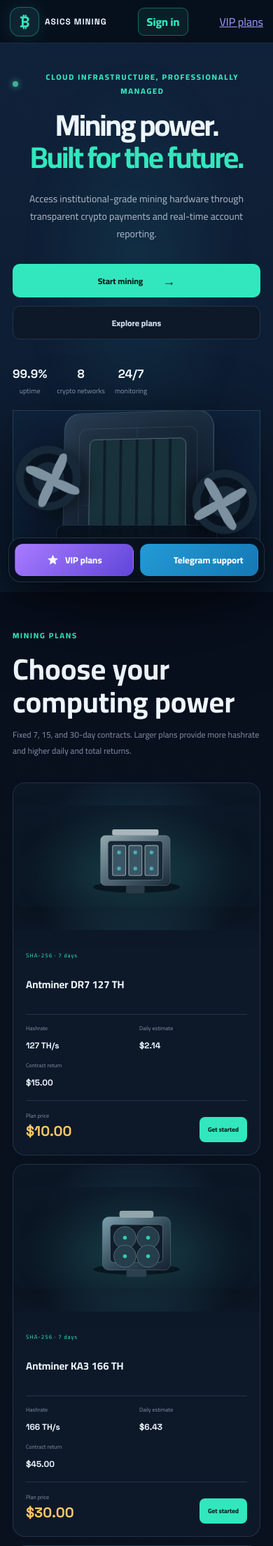
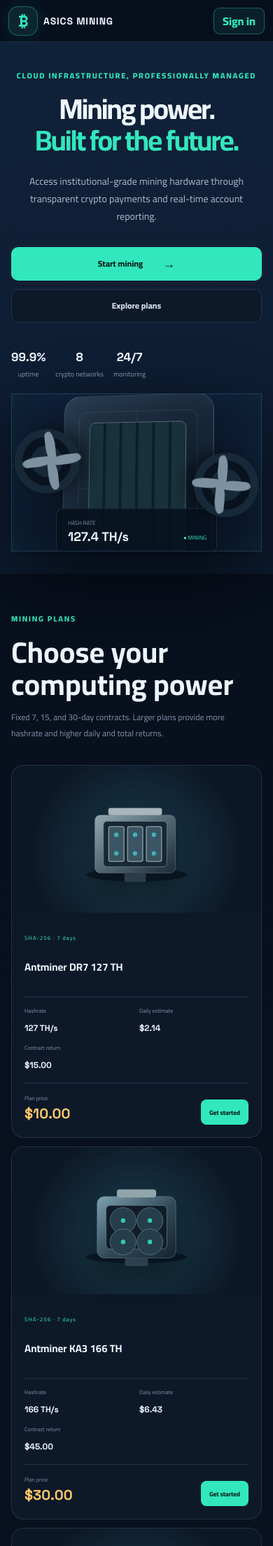
Before and after one commit to unix-dipper/asics-mining-dashboard, a PHP site: page / in a window 390 px wide. Shown: the top 2209 px of the page at 70% size. Run offline with PHP 8.4, Linux system fonts and the light colour scheme; data comes from the database, SQL or seed files in the repository; data that the repository does not hold is empty.

Commit message:
Simplify UI refresh and keep changes frontend-only

```diff
--- a/index.php
+++ b/index.php
@@ -11,5 +11,5 @@
     <link rel="stylesheet" href="styles.css" />
     <link rel="stylesheet" href="ui-refresh.css" />
   </head>
-  <body><div id="app"></div><div class="toast" id="toast"></div><script src="app.js"></script><script src="ui-refresh.js"></script></body>
+  <body><div id="app"></div><div class="toast" id="toast"></div><script src="app.js"></script></body>
 </html>
--- a/ui-refresh.css
+++ b/ui-refresh.css
@@ -1,199 +1,146 @@
-/* Modern visual layer for the public site and member dashboard. */
+/* UI-only polish. Keep the existing PHP/API behavior and original layout intact. */
 :root {
-  color-scheme: dark;
-  --refresh-bg: #07101d;
-  --refresh-surface: rgba(15, 28, 46, .88);
-  --refresh-line: rgba(148, 181, 218, .16);
-  --refresh-mint: #55f0c2;
-  --refresh-blue: #75caff;
-  --refresh-violet: #aa91ff;
-  --refresh-shadow: 0 22px 65px rgba(0, 0, 0, .28);
+  --ui-ink: #edf5ff;
+  --ui-muted: #9aaec3;
+  --ui-line: rgba(149, 183, 215, .16);
+  --ui-mint: #55e5bc;
+  --ui-blue: #70c4ff;
+  --ui-violet: #a38aff;
   scroll-behavior: smooth;
 }
 
-html { scroll-padding-top: 92px; }
-body { overflow-x: clip; }
+*, *::before, *::after { box-sizing: border-box; }
+html { scroll-padding-top: 84px; }
+body { overflow-x: hidden; }
 button, a { -webkit-tap-highlight-color: transparent; }
 button:focus-visible, a:focus-visible, input:focus-visible, textarea:focus-visible, select:focus-visible {
-  outline: 2px solid var(--refresh-mint);
+  outline: 2px solid var(--ui-mint);
   outline-offset: 3px;
 }
 
-/* A calmer glass treatment with brighter, more legible interactive states. */
-.panel, .right-panel, .market-card, .plan-card, .metric-card, .form-panel, .data-panel {
-  min-width: 0;
-  box-shadow: var(--refresh-shadow);
-  backdrop-filter: blur(14px);
+/* Public landing page: preserve its content and structure; refine the finish. */
+.public-header {
+  background: rgba(7, 15, 28, .92);
+  border-bottom-color: var(--ui-line);
+  backdrop-filter: blur(16px);
 }
-.market-card, .plan-card, .metric-card, .data-panel, .form-panel {
-  transition: transform .28s cubic-bezier(.2,.8,.2,1), border-color .25s ease, box-shadow .25s ease;
+.public-brand strong { letter-spacing: .06em; }
+.public-main { min-width: 0; overflow-x: clip; }
+.hero-section { min-width: 0; align-items: center; }
+.hero-copy, .rig-stage { animation: ui-enter .65s cubic-bezier(.2,.8,.2,1) both; }
+.rig-stage { animation-delay: .1s; }
+.hero-copy h1 { line-height: 1.1; text-wrap: balance; }
+.hero-copy p { max-width: 58ch; line-height: 1.8; }
+.rig-stage {
+  overflow: hidden;
+  border: 1px solid rgba(112, 196, 255, .2);
+  box-shadow: 0 24px 70px rgba(0, 0, 0, .35), inset 0 0 48px rgba(85, 229, 188, .06);
 }
-.market-card:hover, .plan-card:hover, .metric-card:hover {
-  transform: translateY(-4px);
-  border-color: rgba(85, 240, 194, .38);
-  box-shadow: 0 24px 60px rgba(0, 0, 0, .34), 0 0 28px rgba(85, 240, 194, .07);
+.rig-glow { animation: ui-glow 5s ease-in-out infinite alternate; }
+.rig-fan { animation: ui-spin 9s linear infinite; transform-origin: center; }
+.rig-fan.fan-right { animation-direction: reverse; }
+.public-products, .vip-marketing { scroll-margin-top: 84px; }
+.public-section-heading h2 { text-wrap: balance; }
+.public-product-grid, .vip-plan-grid { align-items: stretch; }
+.public-product-grid > *, .vip-plan-grid > * { min-width: 0; }
+.public-product-grid img, .vip-plan-grid img {
+  display: block;
+  width: 100%;
+  max-width: 100%;
+  height: clamp(110px, 14vw, 180px);
+  object-fit: contain;
 }
 
-/* Landing page rhythm and animated hero. */
-.public-header {
-  min-height: 76px;
-  height: auto;
-  background: rgba(6, 13, 24, .82);
-  border-bottom-color: var(--refresh-line);
-  backdrop-filter: blur(18px);
+/* Existing product SVGs read more clearly without changing product/API data. */
+.market-card, .plan-card, .metric-card, .form-panel, .data-panel { min-width: 0; }
+.market-card, .plan-card { transition: transform .22s ease, border-color .22s ease, box-shadow .22s ease; }
+.market-card:hover, .plan-card:hover {
+  transform: translateY(-3px);
+  border-color: rgba(85, 229, 188, .4);
+  box-shadow: 0 18px 42px rgba(0, 0, 0, .28);
 }
-.public-brand, .public-nav, .public-header > div, .public-header > nav { min-width: 0; }
-.public-brand strong { letter-spacing: .08em; }
-.public-main { overflow: clip; }
-.hero-section {
-  position: relative;
-  isolation: isolate;
-  min-height: min(690px, calc(100svh - 76px));
+.market-card img, .plan-card img { max-width: 100%; object-fit: contain; }
+.table-wrap, .admin-table-wrap { max-width: 100%; overflow-x: auto; overscroll-behavior-inline: contain; }
+
+/* Keep the existing VIP action visible and tappable on narrow screens. */
+button[data-action="vip"], a[data-action="vip"] {
+  min-width: 42px;
+  min-height: 40px;
   align-items: center;
-  gap: clamp(24px, 5vw, 72px);
-  padding-top: clamp(48px, 7vw, 96px);
-  padding-bottom: clamp(48px, 7vw, 96px);
+  justify-content: center;
 }
-.hero-section::before {
-  position: absolute;
-  z-index: -1;
-  inset: 3% 12% auto;
-  height: 75%;
-  content: "";
-  pointer-events: none;
-  background: radial-gradient(ellipse, rgba(39, 151, 164, .14), transparent 68%);
-  filter: blur(22px);
-}
-.hero-copy, .rig-stage { animation: refresh-rise .8s cubic-bezier(.2,.8,.2,1) both; }
-.rig-stage { animation-delay: .12s; }
-.hero-copy h1 { line-height: 1.08; letter-spacing: -.055em; text-wrap: balance; }
-.hero-copy p { max-width: 58ch; line-height: 1.8; }
-.public-kicker { display: inline-flex; align-items: center; gap: 9px; }
-.public-kicker::before {
-  width: 8px; height: 8px; border-radius: 50%; content: "";
-  background: var(--refresh-mint); box-shadow: 0 0 18px var(--refresh-mint);
-  animation: refresh-pulse 2s ease-in-out infinite;
-}
-.rig-stage { isolation: isolate; overflow: hidden; border: 1px solid rgba(126, 201, 220, .2); box-shadow: 0 30px 90px rgba(0,0,0,.4), inset 0 0 50px rgba(70, 182, 191, .08); }
-.rig-glow { animation: refresh-glow 5s ease-in-out infinite alternate; }
-.rig-fan { animation: refresh-fan 8s linear infinite; }
-.rig-fan.fan-right { animation-direction: reverse; }
 
-/* Product art slots stay proportional and crop safely on every card size. */
-.public-product-grid, .vip-plan-grid { align-items: stretch; }
-.public-product-grid > *, .vip-plan-grid > * { min-width: 0; }
-.public-product-grid img, .vip-plan-grid img, .public-product-image, .product-image {
-  display: block;
-  max-width: 100%;
-  object-fit: contain;
-}
-.public-product-grid img, .vip-plan-grid img {
-  width: 100%;
-  height: clamp(112px, 15vw, 190px);
-  padding: 12px;
-  border-radius: 16px;
-  background: radial-gradient(ellipse at 50% 65%, rgba(52, 189, 169, .14), rgba(11, 24, 39, .64) 68%);
-}
-.public-products, .vip-marketing, .about-section, .contact-section { scroll-margin-top: 84px; }
-.public-products, .vip-marketing { padding-top: clamp(58px, 8vw, 100px); padding-bottom: clamp(58px, 8vw, 100px); }
-.public-section-heading { gap: 20px; }
-.public-section-heading h2 { text-wrap: balance; }
-.public-footer { padding-bottom: max(24px, env(safe-area-inset-bottom)); }
-
-/* Keep long dashboard values and tables within their cards rather than overlapping. */
-.app-shell, .dashboard, .main-content, .content-area, .page-content { min-width: 0; max-width: 100%; }
-.dashboard { grid-template-columns: minmax(0, 1fr); }
-.market-list, .stats-grid, .settings-grid, .vip-plan-grid, .public-product-grid { grid-template-columns: repeat(auto-fit, minmax(min(100%, 230px), 1fr)); }
-.table-wrap, .admin-table-wrap { max-width: 100%; overflow-x: auto; overscroll-behavior-inline: contain; }
-.table-wrap table, .admin-table-wrap table { min-width: 620px; }
-.topbar, .page-heading, .public-section-heading { min-width: 0; }
-.page-heading > *, .topbar > *, .market-card-top > * { min-width: 0; }
-
-/* Mobile: no horizontal page overflow, thumb-friendly controls and always-visible VIP access. */
-.mobile-vip-trigger, .refresh-mobile-actions, .refresh-telegram-link { display: none; }
 @media (max-width: 1000px) {
-  .hero-section { min-height: auto; }
-  .public-header { gap: 12px; }
+  .hero-section { min-height: 0; }
   .public-header .public-nav { display: none; }
 }
 @media (max-width: 700px) {
-  html, body { width: 100%; max-width: 100%; overflow-x: clip; }
-  #app, .app-shell, .public-main { width: 100%; max-width: 100%; min-width: 0; overflow-x: clip; }
+  html, body { width: 100%; max-width: 100%; overflow-x: hidden; }
+  #app, .app-shell, .public-main { width: 100%; max-width: 100%; min-width: 0; }
   .public-header {
-    position: sticky; top: 0; z-index: 30; min-height: 62px;
-    padding-inline: max(14px, env(safe-area-inset-left));
+    position: sticky;
+    top: 0;
+    z-index: 20;
+    height: auto;
+    min-height: 60px;
+    gap: 8px;
+    padding-inline: 12px;
   }
-  .public-brand { gap: 8px; }
-  .public-brand strong { font-size: 12px; }
-  .public-brand span { font-size: 9px; }
-  .public-header [data-public-action="login"], .public-header [data-public-action="register"] { min-height: 40px; padding-inline: 12px; }
+  .public-brand { min-width: 0; gap: 8px; }
+  .public-header > * { min-width: 0; }
   .hero-section {
     grid-template-columns: minmax(0, 1fr) !important;
     gap: 18px;
-    padding: 38px 18px 34px;
+    padding: 38px 16px 32px;
     text-align: center;
   }
   .hero-copy { max-width: 620px; margin-inline: auto; }
-  .hero-copy h1 { font-size: clamp(2.2rem, 11vw, 3.65rem); }
+  .hero-copy h1 { font-size: clamp(2.15rem, 10.5vw, 3.35rem); }
   .hero-copy p { margin-inline: auto; font-size: 14px; }
-  .rig-stage { width: 100%; max-width: 480px; height: clamp(205px, 58vw, 300px) !important; min-height: 0; margin-inline: auto; }
-  .public-products, .vip-marketing, .about-section, .contact-section { padding: 52px 18px; }
-  .public-section-heading { align-items: flex-start; flex-direction: column; }
-  .public-section-heading p { max-width: 55ch; }
-  .public-product-grid, .vip-plan-grid { grid-template-columns: minmax(0, 1fr) !important; gap: 12px; }
-  .public-product-grid > *, .vip-plan-grid > * { width: 100%; }
-  .public-product-grid img, .vip-plan-grid img { height: 145px; }
-  .about-section { grid-template-columns: minmax(0, 1fr) !important; gap: 26px; }
-  .about-art { min-height: 220px; }
-  .contact-section { grid-template-columns: minmax(0, 1fr) !important; gap: 20px; }
-  .contact-section form { width: 100%; min-width: 0; }
-  .public-footer { gap: 8px; flex-wrap: wrap; padding: 20px 18px 96px; }
-  .public-main { padding-bottom: 24px; }
+  .rig-stage {
+    width: 100%;
+    max-width: 480px;
+    height: clamp(210px, 58vw, 300px) !important;
+    min-height: 0;
+    margin-inline: auto;
+  }
+  .public-products, .vip-marketing { padding: 54px 16px; }
+  .public-section-heading { align-items: flex-start; flex-wrap: wrap; gap: 12px; }
+  .public-product-grid, .vip-plan-grid { grid-template-columns: repeat(auto-fit, minmax(min(100%, 240px), 1fr)); gap: 12px; }
+  .public-product-grid img, .vip-plan-grid img { height: 140px; }
+  .about-section, .contact-section { min-width: 0; }
+  .about-section > *, .contact-section > *, .contact-section form { min-width: 0; max-width: 100%; }
+  .public-footer { padding-bottom: max(24px, env(safe-area-inset-bottom)); }
 
-  .app-shell { padding-bottom: max(18px, env(safe-area-inset-bottom)); }
+  .app-shell { padding-bottom: max(16px, env(safe-area-inset-bottom)); }
   .topbar {
-    position: sticky; top: 0; z-index: 25; height: auto; min-height: 62px;
-    flex-wrap: wrap; gap: 8px; padding: 10px 12px;
-    background: rgba(6, 13, 24, .94); backdrop-filter: blur(16px);
+    position: sticky;
+    top: 0;
+    z-index: 15;
+    height: auto;
+    min-height: 58px;
+    flex-wrap: wrap;
+    gap: 8px;
+    padding: 9px 12px;
+    backdrop-filter: blur(14px);
   }
-  .topbar .brand { min-width: 0; flex: 1 1 auto; }
-  .topbar .top-actions, .topbar .topbar-actions, .topbar .header-actions { display: flex; flex-wrap: wrap; gap: 6px; min-width: 0; }
-  .dashboard { display: grid; grid-template-columns: minmax(0, 1fr) !important; gap: 12px; }
-  .dashboard > *, .main-content, .right-panel, .sidebar { min-width: 0; width: 100%; }
-  .stats-grid, .market-list, .settings-grid { grid-template-columns: minmax(0, 1fr) !important; }
-  .metric-card, .panel, .form-panel, .data-panel { padding: 15px; }
-  .page-heading { align-items: flex-start; flex-wrap: wrap; gap: 10px; }
-  .page-heading h1 { font-size: clamp(1.35rem, 7vw, 2rem); overflow-wrap: anywhere; }
-  .mobile-vip-trigger {
-    display: inline-flex; align-items: center; justify-content: center; gap: 6px;
-    flex: 0 0 auto; min-height: 40px; padding: 0 13px;
-    border: 1px solid rgba(255, 199, 102, .45); border-radius: 999px;
-    background: linear-gradient(135deg, rgba(255, 199, 102, .2), rgba(153, 132, 255, .17));
-    color: #ffe3a3; font: inherit; font-size: 12px; font-weight: 800;
-    box-shadow: 0 0 22px rgba(255, 199, 102, .12); cursor: pointer;
+  .topbar > *, .page-heading > *, .dashboard > * { min-width: 0; }
+  .dashboard { grid-template-columns: minmax(0, 1fr) !important; }
+  .page-heading { flex-wrap: wrap; gap: 8px; }
+  .page-heading h1 { overflow-wrap: anywhere; }
+  button[data-action="vip"], a[data-action="vip"] {
+    display: inline-flex !important;
+    visibility: visible !important;
+    opacity: 1 !important;
+    flex: 0 0 auto;
+    padding-inline: 12px;
   }
-  .refresh-mobile-actions {
-    position: fixed; z-index: 60; inset-inline: 12px; bottom: max(12px, env(safe-area-inset-bottom));
-    display: grid; grid-template-columns: 1fr 1fr; gap: 9px;
-    padding: 8px; border: 1px solid rgba(143, 180, 214, .2); border-radius: 18px;
-    background: rgba(8, 17, 30, .92); backdrop-filter: blur(18px);
-    box-shadow: 0 14px 42px rgba(0, 0, 0, .4);
-  }
-  .refresh-mobile-actions a {
-    display: inline-flex; align-items: center; justify-content: center; gap: 8px;
-    min-height: 46px; padding: 8px 10px; border: 1px solid transparent; border-radius: 12px;
-    color: #f3f8ff; font-size: 13px; font-weight: 800; text-decoration: none;
-  }
-  .refresh-mobile-actions .refresh-vip-link { background: linear-gradient(135deg, #a87bff, #6046d8); }
-  .refresh-mobile-actions .refresh-telegram-link { display: inline-flex; background: linear-gradient(135deg, #239bd5, #1478b5); }
-  .refresh-mobile-actions svg, .refresh-telegram-link svg { width: 19px; height: 19px; flex: 0 0 auto; }
-  .toast { max-width: calc(100vw - 28px); overflow-wrap: anywhere; }
+  .toast { max-width: calc(100vw - 24px); overflow-wrap: anywhere; }
 }
 
-@keyframes refresh-rise { from { opacity: 0; transform: translateY(18px); } to { opacity: 1; transform: translateY(0); } }
-@keyframes refresh-fan { to { transform: rotate(360deg); } }
-@keyframes refresh-glow { from { opacity: .58; transform: scale(.96); } to { opacity: 1; transform: scale(1.06); } }
-@keyframes refresh-pulse { 50% { opacity: .55; box-shadow: 0 0 6px var(--refresh-mint); } }
+@keyframes ui-enter { from { opacity: 0; transform: translateY(12px); } to { opacity: 1; transform: translateY(0); } }
+@keyframes ui-spin { to { rotate: 360deg; } }
+@keyframes ui-glow { from { opacity: .6; } to { opacity: 1; } }
 @media (prefers-reduced-motion: reduce) {
   *, *::before, *::after { scroll-behavior: auto !important; animation-duration: .01ms !important; animation-iteration-count: 1 !important; transition-duration: .01ms !important; }
 }
```
Also changed, not shown: ui-refresh.js (+1 -90 lines).
